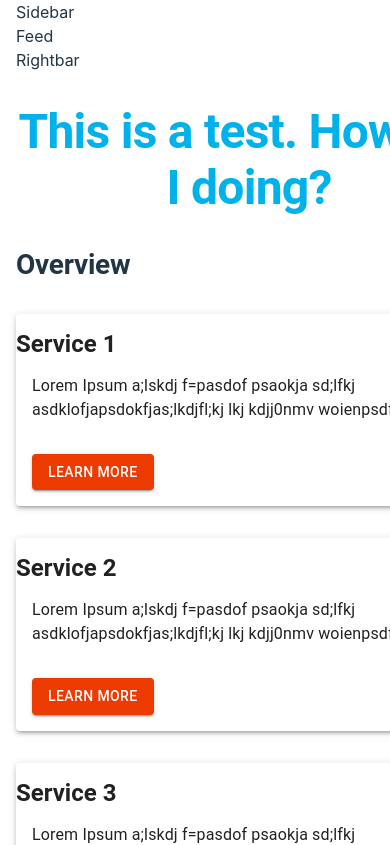
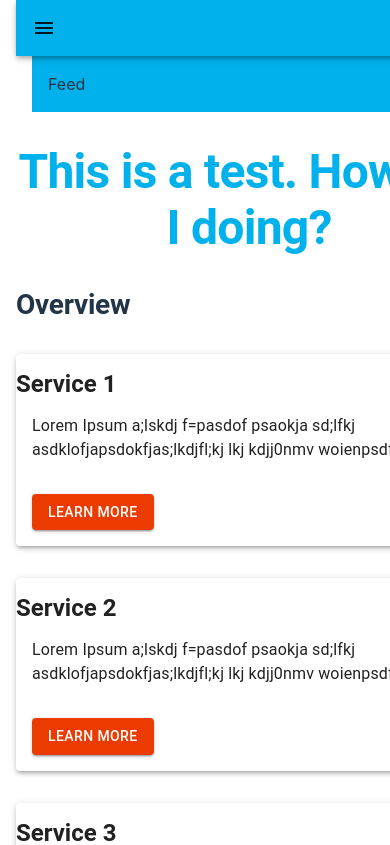
Before and after one commit to The-Shamm/255FinalProject, a React (Vite) app in the folder 255FinalProject/: page / in a window 390 px wide. Shown: the top 845 px of the page. Built offline with nearby package versions, Linux system fonts and the light colour scheme; no server answers.

Commit message:
adjusted nav bar for responsivness

```diff
--- a/255FinalProject/package.json
+++ b/255FinalProject/package.json
@@ -12,6 +12,7 @@
   "dependencies": {
     "@emotion/react": "^11.11.4",
     "@emotion/styled": "^11.11.5",
+    "@mui/icons-material": "^5.15.19",
     "@mui/material": "^5.15.18",
     "react": "^18.2.0",
     "react-dom": "^18.2.0",
--- a/255FinalProject/src/App.jsx
+++ b/255FinalProject/src/App.jsx
@@ -10,9 +10,10 @@ import {
   Container,
   Typography,
   Paper,
-  Button
+  Button,
+  Stack,
 } from "@mui/material";
-
+import Navbar from "./components/Navbar";
 
 const serviceList = ["Service 1", "Service 2", "Service 3"];
 
@@ -25,14 +26,15 @@ function App() {
 
   return (
     <Container>
-      <div>
-        <Sidebar />
-        <Feed />
-        <Rightbar/>
+      <Box>
+        <Navbar/>
+        <Stack direction="row" spacing={2} justifyContent="space-between">
 
-        </div>
-
-
+          <Sidebar />
+          <Feed />
+          <Rightbar />
+        </Stack>
+      </Box>
       <Typography
         variant="h1"
         sx={{ my: 4, textAlign: "center", color: "primary.main" }}
--- a/255FinalProject/src/components/Feed.jsx
+++ b/255FinalProject/src/components/Feed.jsx
@@ -4,7 +4,7 @@ import React from 'react'
 
 const Feed = () => {
   return (
-    <Box>Feed</Box>
+    <Box bgcolor="primary.main"flex={4} p={2}>Feed</Box>
   )
 }
 
--- a/255FinalProject/src/components/Navbar.jsx
+++ b/255FinalProject/src/components/Navbar.jsx
@@ -1,19 +1,34 @@
-import { Box } from '@mui/material';
-import React from 'react'
+import { AppBar, Toolbar, Typography, styled } from "@mui/material";
+import React from "react";
+import MenuIcon from "@mui/icons-material/Menu";
+import Menu from "@mui/icons-material/Menu";
 
+const StyledToolbar = styled(Toolbar)({
+  display: "flex",
+  justifyContent: "space-between",
+});
 
 const Navbar = () => {
   return (
-    <Box>Navbar</Box>
-  )
-}
+    <AppBar position="sticky">
+      <StyledToolbar>
+        <Typography
+          variant="h6"
+          color="secondary.main"
+          sx={{ display: { xs: "none", sm: "block" } }}
+        >
+          Navigation
+        </Typography>
+        <Menu
 
+          sx={{
+            display: { xs: "block", sm: "none" },
+            "&:hover": { color: "white" },
+          }}
+        />
+      </StyledToolbar>
+    </AppBar>
+  );
+};
 
-
-
-
-
-
-
-
-    export default Navbar
+export default Navbar;
--- a/255FinalProject/src/components/Rightbar.jsx
+++ b/255FinalProject/src/components/Rightbar.jsx
@@ -4,7 +4,7 @@ import React from 'react'
 
 const Rightbar = () => {
   return (
-    <Box>Rightbar</Box>
+    <Box bgcolor="primary.main" flex={2} p={2} sx={{display:{xs: "none", sm: "block"}}} >Rightbar</Box>
   )
 }
 
--- a/255FinalProject/src/components/Sidebar.jsx
+++ b/255FinalProject/src/components/Sidebar.jsx
@@ -4,7 +4,7 @@ import React from 'react'
 
 const Sidebar = () => {
   return (
-    <Box>Sidebar</Box>
+    <Box bgcolor="primary.main" flex={1} p={2} sx={{display:{xs: "none", sm: "block"}}}>Sidebar</Box>
   )
 }
 
```
Also changed, not shown: 1 other file (tests, documents, lock files or other folders).
